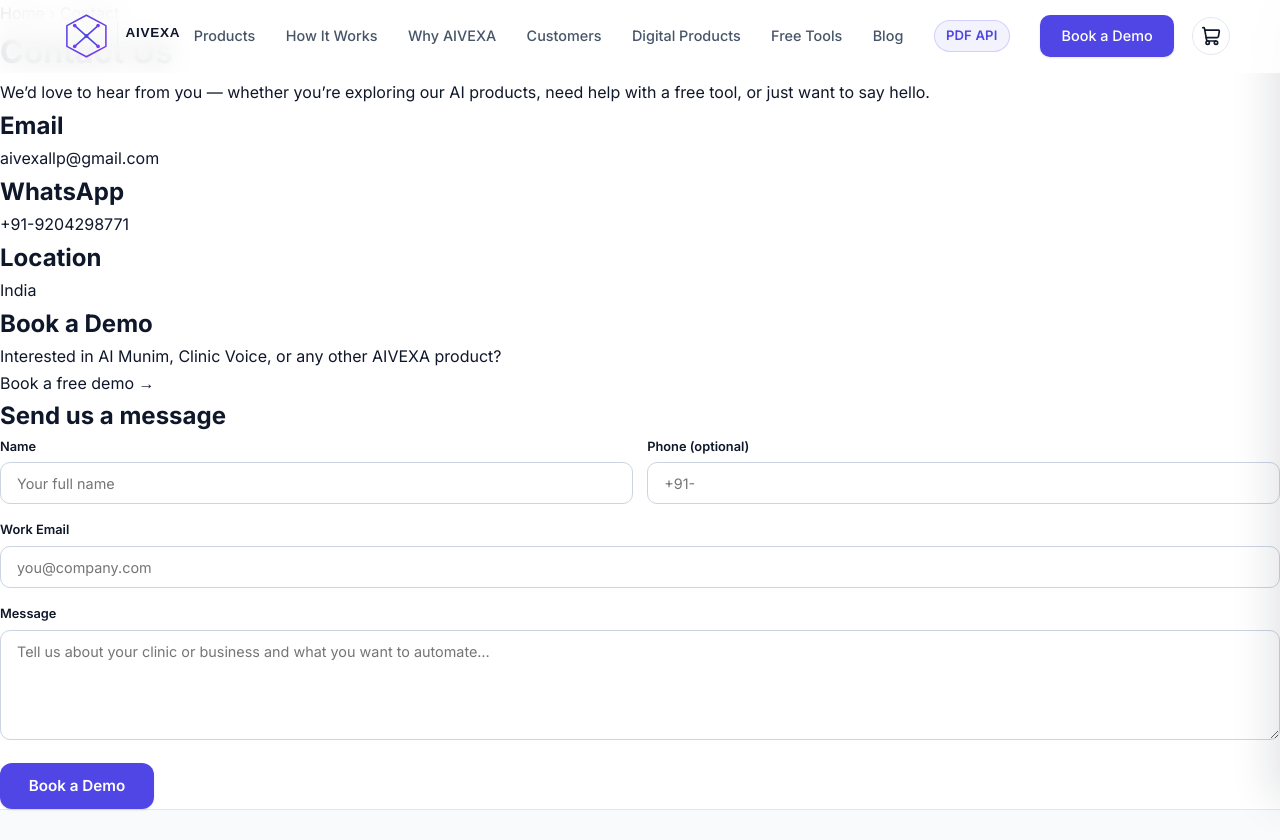
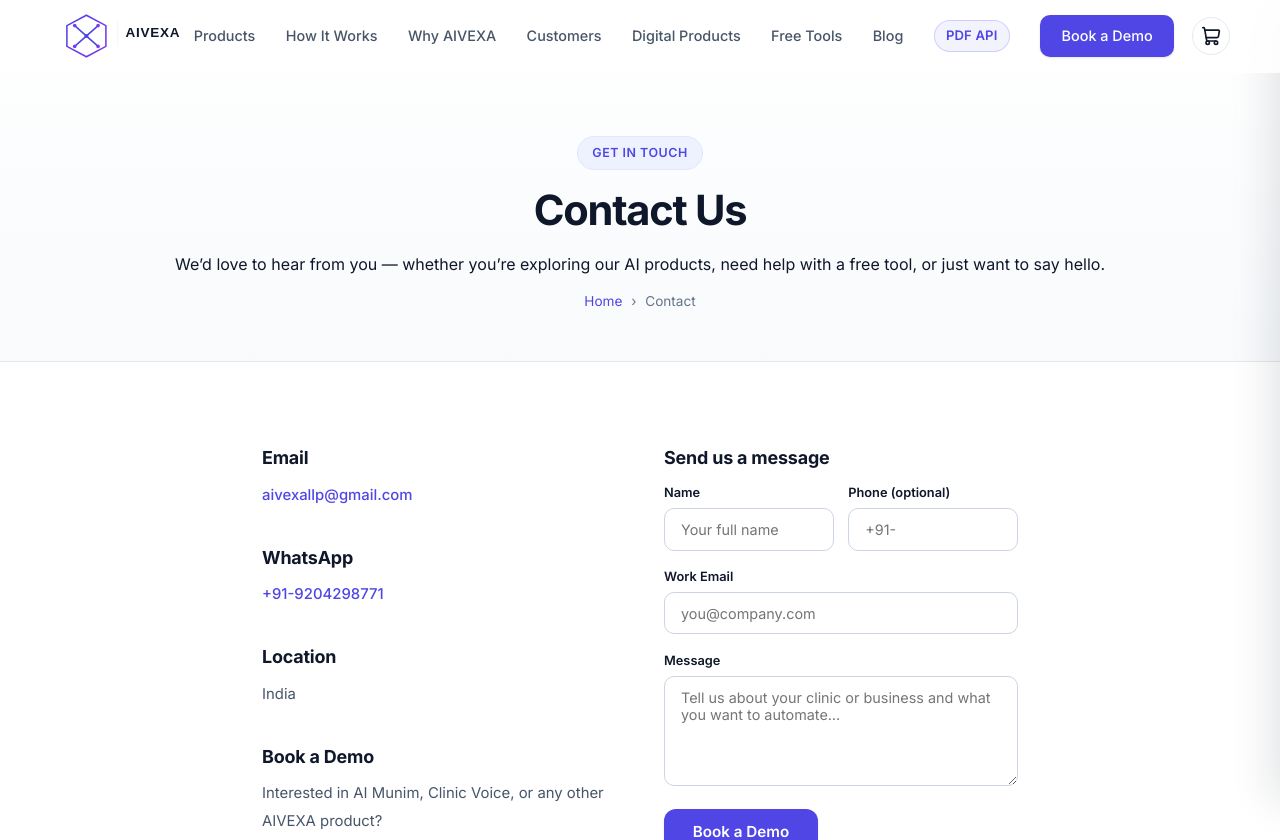
Before and after one commit to zafardevelopment-gif/aivexa-web, a Next.js app: page /contact in a window 1280 px wide. Shown: the top 840 px of the page. Built offline with nearby package versions, Linux system fonts and the light colour scheme; no server answers; the database is empty.

Commit message:
fix: use site CSS classes for terms and contact pages

```diff
--- a/app/(site)/contact/page.tsx
+++ b/app/(site)/contact/page.tsx
@@ -11,65 +11,56 @@ export const metadata: Metadata = {
 
 export default function ContactPage() {
   return (
-    <main className="max-w-3xl mx-auto px-6 py-16">
-      <nav className="text-sm text-gray-500 mb-6">
-        <Link href="/" className="hover:underline">
-          Home
-        </Link>{" "}
-        › Contact
-      </nav>
+    <main>
+      <section className="page-hero">
+        <div className="container">
+          <div className="section-label" style={{ justifyContent: "center" }}>
+            Get in Touch
+          </div>
+          <h1 className="section-title">Contact Us</h1>
+          <p className="section-subtitle">
+            We&rsquo;d love to hear from you — whether you&rsquo;re exploring our AI products,
+            need help with a free tool, or just want to say hello.
+          </p>
+          <div className="breadcrumb">
+            <Link href="/">Home</Link>
+            <span>›</span>
+            <span>Contact</span>
+          </div>
+        </div>
+      </section>
 
-      <h1 className="text-3xl font-bold mb-2">Contact Us</h1>
-      <p className="text-gray-600 mb-10">
-        We&rsquo;d love to hear from you — whether you&rsquo;re exploring our AI products,
-        need help with a free tool, or just want to say hello.
-      </p>
+      <section className="legal-page-content">
+        <div style={{ display: "grid", gap: "3rem", gridTemplateColumns: "1fr 1fr" }}>
+          <div>
+            <h3>Email</h3>
+            <p>
+              <a href="mailto:aivexallp@gmail.com">aivexallp@gmail.com</a>
+            </p>
 
-      <div className="grid gap-10 md:grid-cols-2">
-        <div className="space-y-6">
-          <div>
-            <h2 className="text-lg font-semibold mb-1">Email</h2>
-            <a href="mailto:aivexallp@gmail.com" className="text-blue-600 hover:underline">
-              aivexallp@gmail.com
-            </a>
+            <h3>WhatsApp</h3>
+            <p>
+              <a href="https://wa.me/919204298771" target="_blank" rel="noopener noreferrer">
+                +91-9204298771
+              </a>
+            </p>
+
+            <h3>Location</h3>
+            <p>India</p>
+
+            <h3>Book a Demo</h3>
+            <p>Interested in AI Munim, Clinic Voice, or any other AIVEXA product?</p>
+            <Link href="/#contact" className="btn btn-primary" style={{ display: "inline-block", marginTop: "0.5rem" }}>
+              Book a free demo →
+            </Link>
           </div>
 
           <div>
-            <h2 className="text-lg font-semibold mb-1">WhatsApp</h2>
-            <a
-              href="https://wa.me/919204298771"
-              target="_blank"
-              rel="noopener noreferrer"
-              className="text-blue-600 hover:underline"
-            >
-              +91-9204298771
-            </a>
-          </div>
-
-          <div>
-            <h2 className="text-lg font-semibold mb-1">Location</h2>
-            <p className="text-gray-600">India</p>
-          </div>
-
-          <div>
-            <h2 className="text-lg font-semibold mb-1">Book a Demo</h2>
-            <p className="text-gray-600 mb-2">
-              Interested in AI Munim, Clinic Voice, or any other AIVEXA product?
-            </p>
-            <Link
-              href="/#contact"
-              className="inline-block bg-black text-white text-sm px-4 py-2 rounded hover:bg-gray-800 transition-colors"
-            >
-              Book a free demo →
-            </Link>
+            <h3>Send us a message</h3>
+            <ContactForm />
           </div>
         </div>
-
-        <div>
-          <h2 className="text-lg font-semibold mb-4">Send us a message</h2>
-          <ContactForm />
-        </div>
-      </div>
+      </section>
     </main>
   );
 }
```
Also changed, not shown: app/(site)/terms-of-service/page.tsx (+33 -59 lines).
